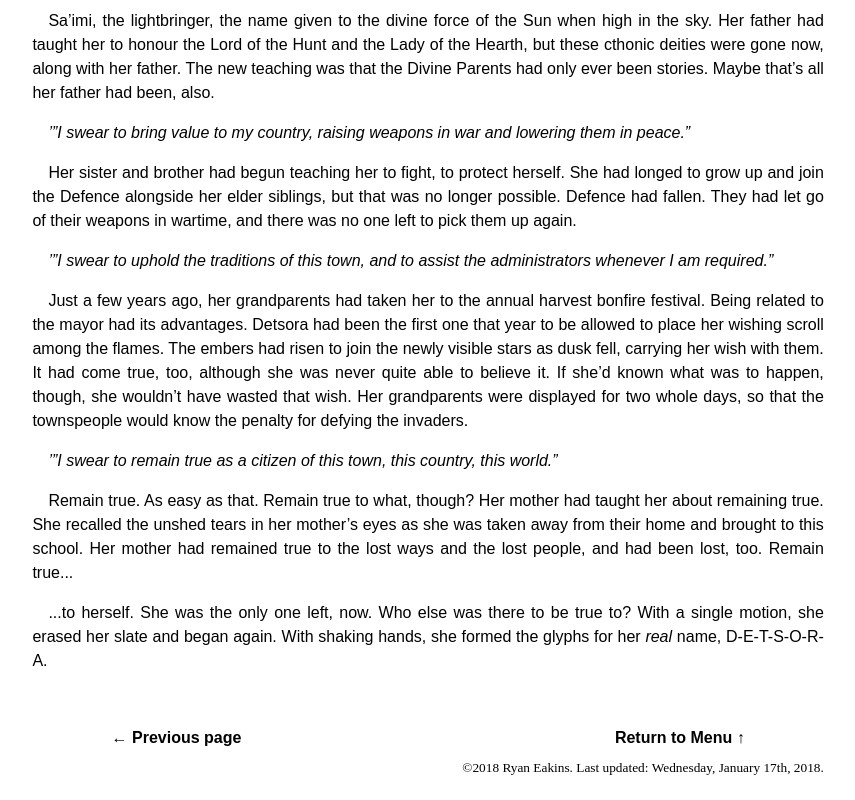
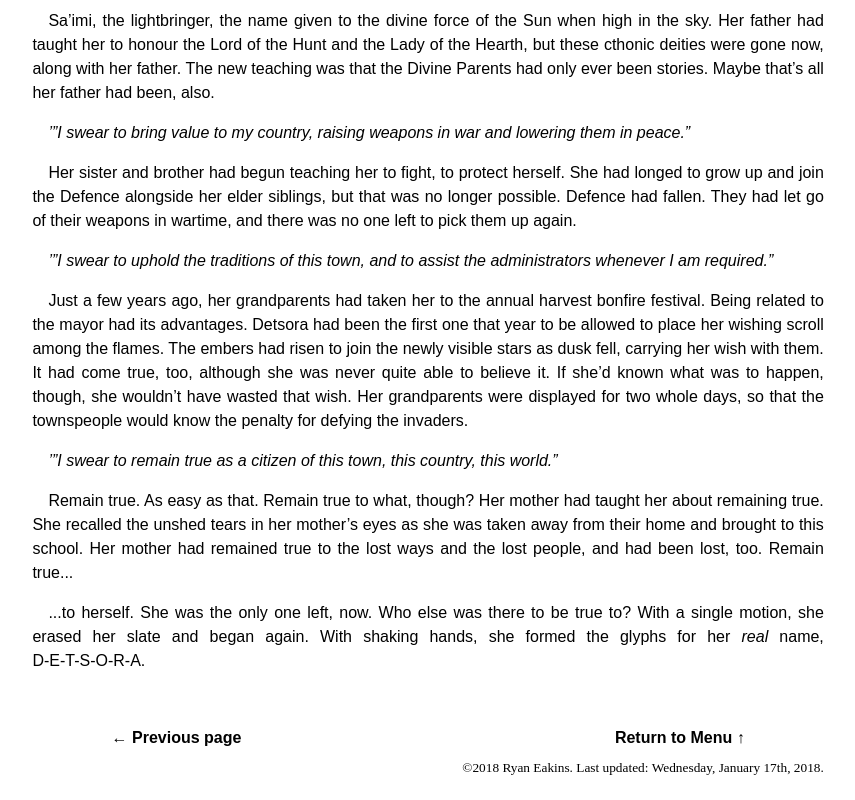
Before and after one commit to RyanofTinellb/Short-Stories, a plain HTML site: page detsora'sdiary.html in a window 1280 px wide. Shown: the part 553-1353 px from the top of the page, without its empty margins (385-1240 px from the left). Drawn offline with Linux system fonts and the light colour scheme.

Commit message:
Update style.css

```diff
--- a/style.css
+++ b/style.css
@@ -66,6 +66,10 @@ body {
 	display: block;
 	text-align: center;
   letter-spacing: 15px;
+}
+
+.content p span.no-breaks {
+	white-space: nowrap;
 }
 
 .content .version-links {
```
